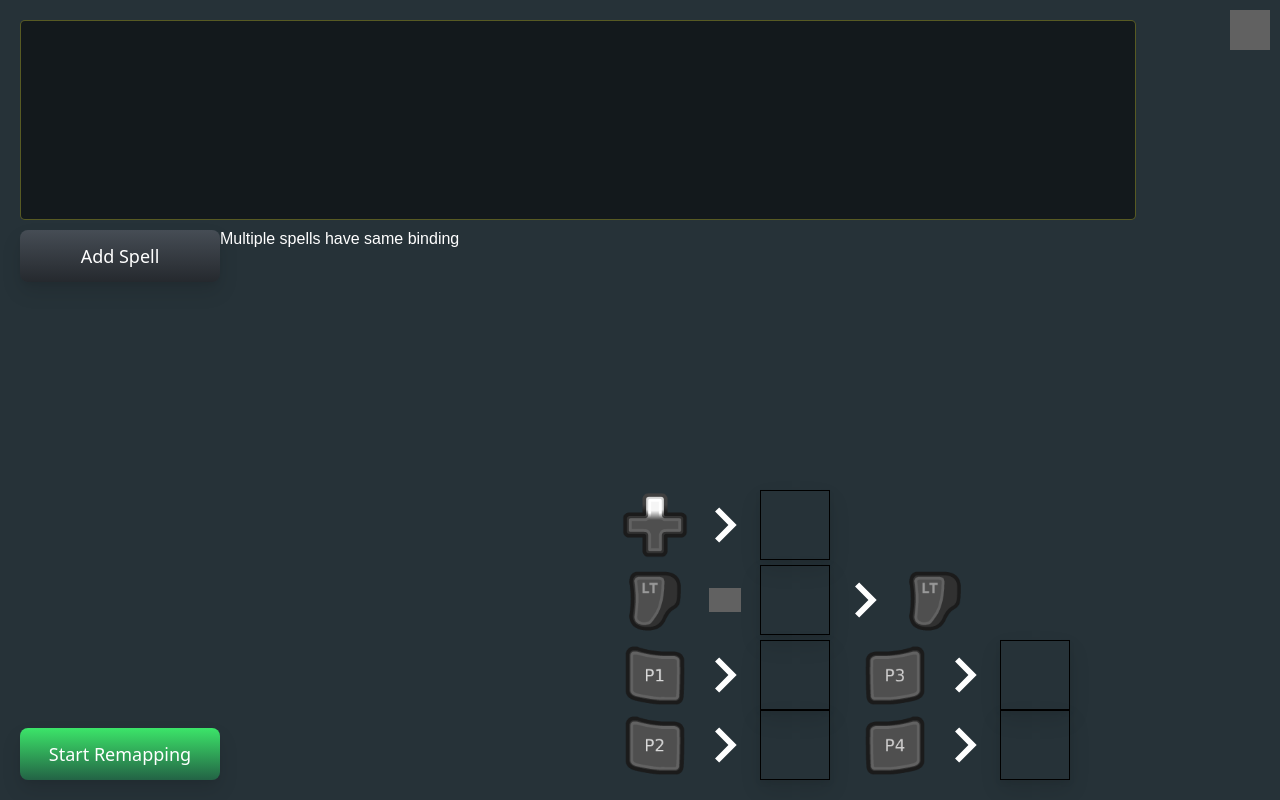
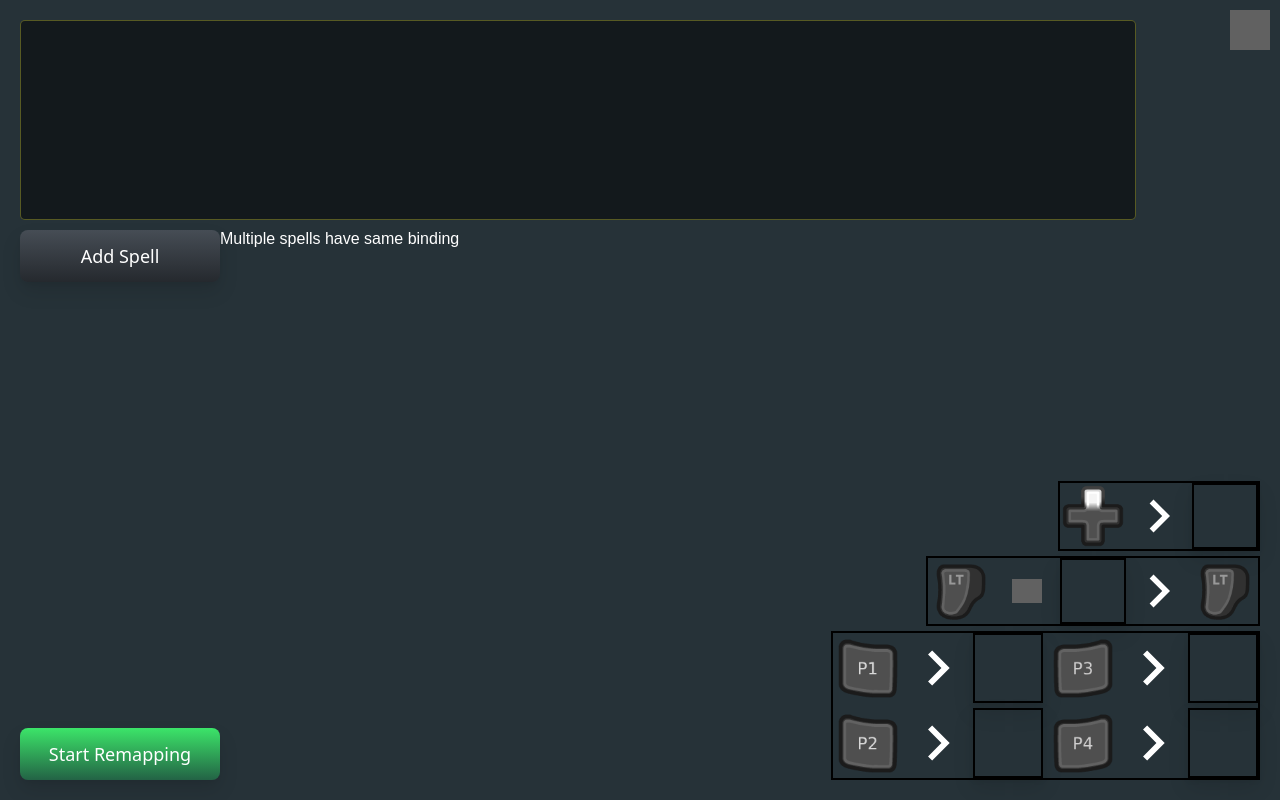
Before and after one commit to Bizangel/EldenRingSpellRemapper, a React (Vite) app: page / in a window 1280 px wide. Built offline with nearby package versions, Linux system fonts and the light colour scheme; grey boxes are pictures that could not be loaded.

Commit message:
Added styling changes to remapping. Made separation clearer using borders.

```diff
--- a/src/components/ButtonMappingPair.scss
+++ b/src/components/ButtonMappingPair.scss
@@ -6,6 +6,8 @@
     flex-direction: row;
     justify-content: center;
     align-items: center;
+
+    border: 2px solid black;
 }
 
 .button-mapping-switcheable {
@@ -13,7 +15,7 @@
     aspect-ratio: 1;
 
     box-shadow: 0 10px 20px rgba(0, 0, 0, .1),0 3px 6px rgba(0, 0, 0, .05);
-    border: 1px solid black;
+    border: 2px solid black;
     cursor: pointer;
     transition: opacity 250ms ease-in-out;
 
--- a/src/components/PaddleMapper.scss
+++ b/src/components/PaddleMapper.scss
@@ -6,12 +6,18 @@
     justify-content: end;
     align-items: end;
 
-    gap: 30px;
+    gap: 5px;
 
     width: min-content;
+    border: 2px solid black;
 }
 
 .paddle-column {
     display: flex;
     flex-direction: column;
+    gap: 5px;
+
+    > .button-mapping-pair-wrapper {
+        border: 0;
+    }
 }
--- a/src/pages/SettingsPage.scss
+++ b/src/pages/SettingsPage.scss
@@ -90,7 +90,7 @@
     aspect-ratio: 1;
 
     box-shadow: 0 10px 20px rgba(0, 0, 0, .1),0 3px 6px rgba(0, 0, 0, .05);
-    border: 1px solid black;
+    border: 2px solid black;
     cursor: pointer;
     transition: opacity 250ms ease-in-out;
 
--- a/src/pages/SpellMapPage.scss
+++ b/src/pages/SpellMapPage.scss
@@ -99,6 +99,8 @@
     flex-direction: row;
     width: 100%;
     flex-grow: 1;
+
+    container-type: size;
 }
 
 .spellpage-button-wrapper {
@@ -121,10 +123,17 @@
 }
 
 .extra-controller-mapping-wrapper {
+    flex-grow: 1;
     display: flex;
-    flex-grow: 1;
-    flex-direction: column;
+    flex-direction: column-reverse;
 
+    height: 100cqh;
+
+    align-items: end;
     justify-content: end;
-    gap: 5px;
+    align-content: flex-start;
+
+    column-gap: 20px;
+    row-gap: 5px;
+    flex-wrap: wrap-reverse;
 }
--- a/src/pages/SpellMapPage.tsx
+++ b/src/pages/SpellMapPage.tsx
@@ -43,18 +43,28 @@ const SpellMapPage = ({goToSettingsPage, goToAddSpellPage}: SpellMapPageProps) =
                     </div>
 
                     <div className="extra-controller-mapping-wrapper">
-                        <ButtonMappingPair
-                            mappingSource={"DPAD_UP"}
-                            value={currentDpadMapping}
-                            onValueChange={setDpadUpMapping}
-                            buttons={ButtonList.filter(e => !["P1", "P2", "P3", "P4", "DPAD_UP"].includes(e))}/>
+                            <PaddleMapper/>
+                            {/* Replacement for Modifier */}
                             <ButtonModifierMappingPair
                                 modifier={currentModifier}
                                 mappingTarget={currentModifier}
                                 value={currentModReplacement}
                                 onValueChange={setModifierReplacement}
                                 buttons={ButtonList.filter(e => e !== currentModifier)}/>
-                        <PaddleMapper/>
+                            {/* Reset Spell keybind */}
+                            {/* <ButtonModifierMappingPair
+                                modifier={currentModifier}
+                                mappingTarget={currentModifier}
+                                value={currentModReplacement}
+                                onValueChange={setModifierReplacement}
+                                buttons={ButtonList.filter(e => e !== currentModifier)}/> */}
+                            {/* Dpad up mapping replacement */}
+                            <ButtonMappingPair
+                                mappingSource={"DPAD_UP"}
+                                value={currentDpadMapping}
+                                onValueChange={setDpadUpMapping}
+                                buttons={ButtonList.filter(e => !["P1", "P2", "P3", "P4", "DPAD_UP"].includes(e))}/>
+
                     </div>
                 </div>
             </div>
```
Lines whose indentation alone changed are shown as unchanged.
